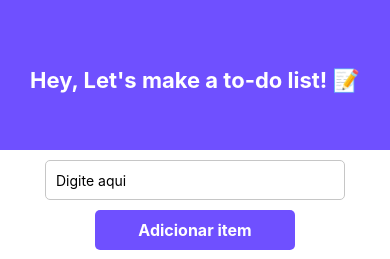
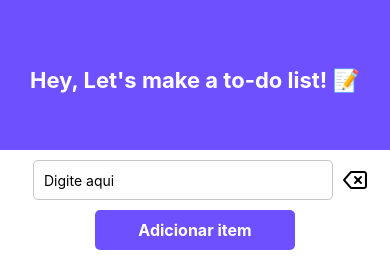
Before and after one commit to Floorsk/mobile-unicap-florsk, a React Native app in the folder expo-01/: screen / in a window 390 px wide. Shown: the top 259 px of the page. Built offline with nearby package versions, Linux system fonts and the light colour scheme.

Commit message:
delete all the input

```diff
--- a/expo-01/App.js
+++ b/expo-01/App.js
@@ -1,4 +1,4 @@
-import { useState, useReducer } from "react";
+import { useRef, useReducer, useEffect } from "react";
 import {
   FlatList,
   StyleSheet,
@@ -18,6 +18,7 @@ const screenWidth = Dimensions.get("window").width;
 const screenHeight = Dimensions.get("window").height;
 
 export default function App() {
+
   const initialState = {
     data: [],
     text: "",
@@ -52,6 +53,9 @@ export default function App() {
   };
 
   const [state, dispach] = useReducer(reducer, initialState);
+  const inputRef = useRef(null)
+
+  useEffect(() => {}, []);
 
   return (
     <TouchableWithoutFeedback onPress={Keyboard.dismiss}>
@@ -60,7 +64,9 @@ export default function App() {
           <Text style={styles.title}>Hey, Let's make a to-do list! 📝</Text>
         </View>
 
+        <View style={styles.inputArea}>
           <TextInput
+            ref={inputRef}
             placeholder="Digite aqui"
             onChangeText={(newText) =>
               dispach({ type: "setText", payload: newText })
@@ -69,8 +75,12 @@ export default function App() {
             value={state.text}
             style={styles.input}
             cursorColor={"#6F50FF"}
+            inlineImageLeft={"search"}
           />
-
+          <TouchableOpacity onPress={() => inputRef.current.clear()}>
+            <Feather name="delete" size={24} color="black" />
+          </TouchableOpacity >
+        </View>
         <TouchableOpacity
           style={styles.buttonContainer}
           onPress={() => dispach({ type: "addActivity" })}
@@ -91,14 +101,24 @@ export default function App() {
                   dispach({ type: "deleteActivity" });
                 }}
               >
-                <Feather name="trash" size={22} color="red" />
+                <Feather name="trash" size={22} color="red"/>
               </TouchableOpacity>
             </View>
           )}
           ListEmptyComponent={
-            <View style={{ flex: 1, width:  screenWidth, height: screenHeight * 0.5,alignItems: 'center', justifyContent: 'center'}}>
-              <ActivityIndicator size={"large"} color={'#6F50FF'}/>
-              <Text style={styles.waitingText}>Esperando você adicionar algo a sua listinha!</Text>
+            <View
+              style={{
+                flex: 1,
+                width: screenWidth,
+                height: screenHeight * 0.5,
+                alignItems: "center",
+                justifyContent: "center",
+              }}
+            >
+              <ActivityIndicator size={"large"} color={"#6F50FF"} />
+              <Text style={styles.waitingText}>
+                Esperando você adicionar algo a sua listinha!
+              </Text>
             </View>
           }
           ListFooterComponent={() => <View style={styles.footer} />}
@@ -132,6 +152,11 @@ const styles = StyleSheet.create({
     fontSize: 22,
     fontWeight: "bold",
     marginTop: 10,
+  },
+  inputArea: {
+    flexDirection: "row",
+    alignItems: "center",
+    position: "relative",
   },
   input: {
     width: 300,
@@ -193,6 +218,6 @@ const styles = StyleSheet.create({
   },
   waitingText: {
     fontSize: 16,
-    fontWeight: 'bold'
-  }
+    fontWeight: "bold",
+  },
 });
```
Lines whose indentation alone changed are shown as unchanged.
